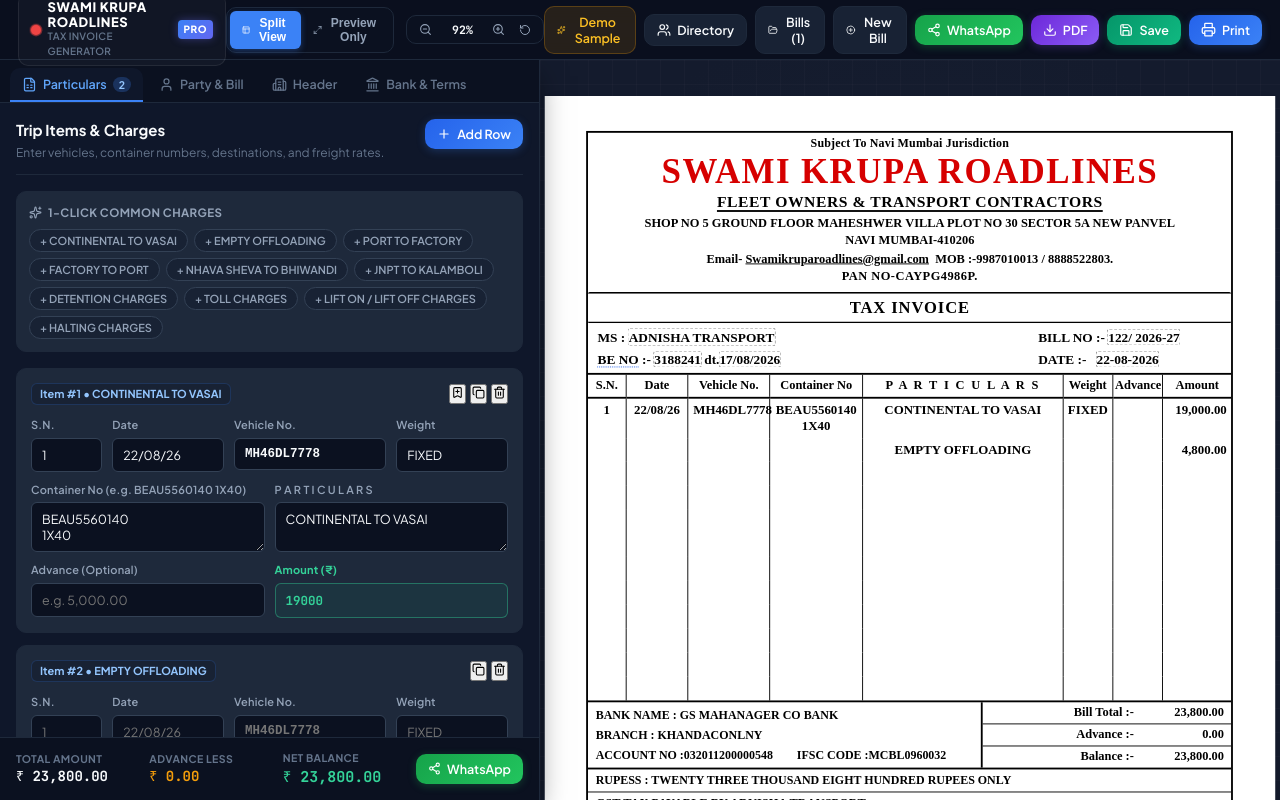
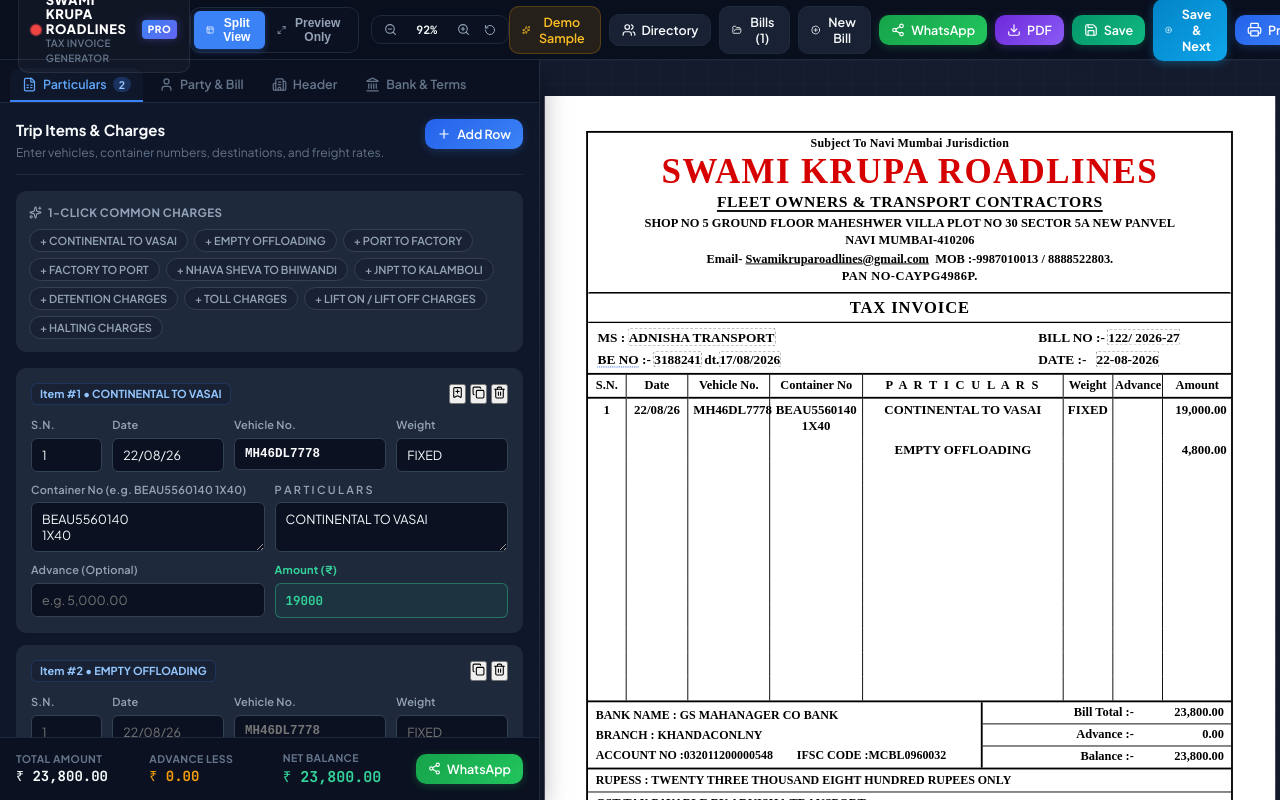
Before and after one commit to sudaaher74-ctrl/Swami-krupa-roadlines, a React (Vite) app: page / in a window 1280 px wide. Built offline with nearby package versions, Linux system fonts and the light colour scheme.

Commit message:
feat: add automatic sequential bill numbering and Save & Next feature

```diff
--- a/src/App.tsx
+++ b/src/App.tsx
@@ -1,6 +1,7 @@
 import React, { useState, useEffect } from 'react';
 import type { InvoiceData, CustomerRecord, VehicleRecord } from './types/invoice';
 import { defaultInvoice, createNewInvoice } from './utils/defaultData';
+import { calculateNextBillNumber, recordBillSequenceNumber } from './utils/billNumberUtils';
 import { HeaderBar } from './components/HeaderBar';
 import { InvoiceDocument } from './components/InvoiceDocument';
 import { InvoiceEditor } from './components/InvoiceEditor';
@@ -110,6 +111,7 @@
   // Invoice Handlers
   const handleSaveInvoice = () => {
     const updated = { ...currentInvoice, updatedAt: new Date().toISOString() };
+    recordBillSequenceNumber(updated.billNo);
     const existingIndex = savedInvoices.findIndex((inv) => inv.id === updated.id);
 
     if (existingIndex >= 0) {
@@ -123,26 +125,44 @@
     }
   };
 
-  const handleNewInvoice = () => {
-    let nextNum = 123;
+  const handleSaveAndNextInvoice = () => {
+    const updated = { ...currentInvoice, updatedAt: new Date().toISOString() };
+    recordBillSequenceNumber(updated.billNo);
+
+    let updatedList = [...savedInvoices];
+    const existingIndex = savedInvoices.findIndex((inv) => inv.id === updated.id);
+    if (existingIndex >= 0) {
+      updatedList[existingIndex] = updated;
+    } else {
+      updatedList = [updated, ...savedInvoices];
+    }
+    setSavedInvoices(updatedList);
+
+    // Calculate next sequential bill number
+    const nextBillNo = calculateNextBillNumber(updatedList, updated);
+    recordBillSequenceNumber(nextBillNo);
+
+    const newInv = createNewInvoice(nextBillNo);
     try {
-      const highestMatch = savedInvoices
-        .map((inv) => {
-          const match = inv.billNo.match(/^(\d+)/);
-          return match ? parseInt(match[1], 10) : 0;
-        })
-        .filter((n) => !isNaN(n));
+      const savedComp = localStorage.getItem(LOCAL_STORAGE_KEY_COMPANY);
+      if (savedComp) newInv.company = JSON.parse(savedComp);
 
-      if (highestMatch.length > 0) {
-        nextNum = Math.max(...highestMatch) + 1;
-      }
-    } catch (e) {
-      nextNum = 123;
+      const savedBank = localStorage.getItem(LOCAL_STORAGE_KEY_BANK);
+      if (savedBank) newInv.bank = JSON.parse(savedBank);
+    } catch (e) {}
+
+    // Inherit the same reference document type (BE NO vs INVOICE NO) from current bill
+    if (currentInvoice.refDocType) {
+      newInv.refDocType = currentInvoice.refDocType;
     }
 
-    const currentYear = new Date().getFullYear();
-    const financialYear = `${currentYear}-${String(currentYear + 1).slice(-2)}`;
-    const newBillNo = `${nextNum}/ ${financialYear}`;
+    setCurrentInvoice(newInv);
+    showToast(`Saved #${updated.billNo}! Created Next Bill #${nextBillNo}`);
+  };
+
+  const handleNewInvoice = () => {
+    const newBillNo = calculateNextBillNumber(savedInvoices, currentInvoice);
+    recordBillSequenceNumber(newBillNo);
 
     const newInv = createNewInvoice(newBillNo);
 
@@ -153,6 +173,10 @@
       const savedBank = localStorage.getItem(LOCAL_STORAGE_KEY_BANK);
       if (savedBank) newInv.bank = JSON.parse(savedBank);
     } catch (e) {}
+
+    if (currentInvoice.refDocType) {
+      newInv.refDocType = currentInvoice.refDocType;
+    }
 
     setCurrentInvoice(newInv);
     showToast(`Created new Bill #${newBillNo}`);
@@ -342,6 +366,7 @@
       <HeaderBar
         onNewInvoice={handleNewInvoice}
         onSaveInvoice={handleSaveInvoice}
+        onSaveAndNextInvoice={handleSaveAndNextInvoice}
         onPrint={handlePrint}
         onDownloadPDF={handleDownloadPDF}
         onWhatsAppShare={handleWhatsAppShare}
@@ -369,6 +394,8 @@
               onSaveAsDefaultProfile={handleSaveAsDefaultProfile}
               customers={customers}
               vehicles={vehicles}
+              savedInvoices={savedInvoices}
+              onSaveAndNext={handleSaveAndNextInvoice}
               onQuickSaveCustomer={handleQuickSaveCustomer}
               onQuickSaveVehicle={handleQuickSaveVehicle}
               onOpenDirectoryModal={() => setIsDirectoryModalOpen(true)}
--- a/src/components/HeaderBar.tsx
+++ b/src/components/HeaderBar.tsx
@@ -18,6 +18,7 @@
 interface HeaderBarProps {
   onNewInvoice: () => void;
   onSaveInvoice: () => void;
+  onSaveAndNextInvoice?: () => void;
   onPrint: () => void;
   onDownloadPDF: () => void;
   onWhatsAppShare: () => void;
@@ -37,6 +38,7 @@
 export const HeaderBar: React.FC<HeaderBarProps> = ({
   onNewInvoice,
   onSaveInvoice,
+  onSaveAndNextInvoice,
   onPrint,
   onDownloadPDF,
   onWhatsAppShare,
@@ -172,6 +174,17 @@
           <Save size={14} /> Save
         </button>
 
+        {onSaveAndNextInvoice && (
+          <button
+            type="button"
+            className="btn-header btn-header-save-next"
+            onClick={onSaveAndNextInvoice}
+            title="Save this bill and immediately open next sequential bill"
+          >
+            <PlusCircle size={14} /> Save & Next
+          </button>
+        )}
+
         <button
           type="button"
           className="btn-header btn-header-print"
--- a/src/styles/app.css
+++ b/src/styles/app.css
@@ -320,6 +320,17 @@
 }
 .btn-header-save:hover {
   box-shadow: 0 4px 14px var(--accent-emerald-glow);
+}
+
+.btn-header-save-next {
+  background: linear-gradient(135deg, #0284c7, #0ea5e9);
+  color: #ffffff;
+  box-shadow: 0 2px 8px rgba(14, 165, 233, 0.35);
+  font-weight: 700;
+}
+.btn-header-save-next:hover {
+  box-shadow: 0 4px 14px rgba(14, 165, 233, 0.5);
+  background: linear-gradient(135deg, #0369a1, #38bdf8);
 }
 
 .btn-header-print {
--- /dev/null
+++ b/src/utils/billNumberUtils.ts
@@ -0,0 +1,82 @@
+import type { InvoiceData } from '../types/invoice';
+
+export const LOCAL_STORAGE_KEY_LAST_BILL_SEQ = 'swami_krupa_last_bill_seq_v1';
+
+/**
+ * Calculates current Indian Financial Year string (e.g., "2026-27")
+ * April 1 to March 31 cycle
+ */
+export function getCurrentFinancialYear(date: Date = new Date()): string {
+  const month = date.getMonth(); // 0 = Jan, 3 = April
+  const year = date.getFullYear();
+  const startYear = month >= 3 ? year : year - 1;
+  const endYear = String(startYear + 1).slice(-2);
+  return `${startYear}-${endYear}`;
+}
+
+/**
+ * Extracts integer sequence prefix from bill number (e.g., "122/ 2026-27" -> 122, "123" -> 123)
+ */
+export function extractBillSequenceNumber(billNo?: string): number {
+  if (!billNo) return 0;
+  const match = billNo.trim().match(/^(\d+)/);
+  return match ? parseInt(match[1], 10) : 0;
+}
+
+/**
+ * Gets the stored highest bill sequence number from localStorage
+ */
+export function getStoredLastBillSeq(): number {
+  try {
+    const val = localStorage.getItem(LOCAL_STORAGE_KEY_LAST_BILL_SEQ);
+    return val ? parseInt(val, 10) || 0 : 0;
+  } catch (e) {
+    return 0;
+  }
+}
+
+/**
+ * Updates the stored highest bill sequence number in localStorage
+ */
+export function recordBillSequenceNumber(seqOrBillNo: number | string): void {
+  try {
+    const seq = typeof seqOrBillNo === 'number' ? seqOrBillNo : extractBillSequenceNumber(seqOrBillNo);
+    if (seq > 0) {
+      const currentHighest = getStoredLastBillSeq();
+      if (seq > currentHighest) {
+        localStorage.setItem(LOCAL_STORAGE_KEY_LAST_BILL_SEQ, String(seq));
+      }
+    }
+  } catch (e) {
+    console.error('Failed to store last bill sequence', e);
+  }
+}
+
+/**
+ * Computes the next sequential bill number string (e.g. "123/ 2026-27")
+ */
+export function calculateNextBillNumber(
+  savedInvoices: InvoiceData[] = [],
+  currentInvoice?: InvoiceData
+): string {
+  const fy = getCurrentFinancialYear();
+  let maxSeq = getStoredLastBillSeq();
+
+  for (const inv of savedInvoices) {
+    const seq = extractBillSequenceNumber(inv.billNo);
+    if (seq > maxSeq) {
+      maxSeq = seq;
+    }
+  }
+
+  if (currentInvoice) {
+    const seq = extractBillSequenceNumber(currentInvoice.billNo);
+    if (seq > maxSeq) {
+      maxSeq = seq;
+    }
+  }
+
+  // If no prior sequence exists, start at 122 (sample default) or 123
+  const nextSeq = maxSeq > 0 ? maxSeq + 1 : 123;
+  return `${nextSeq}/ ${fy}`;
+}
--- a/src/utils/defaultData.ts
+++ b/src/utils/defaultData.ts
@@ -1,4 +1,5 @@
 import type { InvoiceData, CompanyProfile, BankDetails } from '../types/invoice';
+import { getCurrentFinancialYear } from './billNumberUtils';
 
 export const defaultCompanyProfile: CompanyProfile = {
   jurisdiction: 'Subject To Navi Mumbai Jurisdiction',
@@ -78,7 +79,7 @@
     id: 'inv-' + Date.now(),
     title: 'TAX INVOICE',
     clientName: '',
-    billNo: billNumber || `101/ ${yyyy}-${String(yyyy + 1).slice(-2)}`,
+    billNo: billNumber || `123/ ${getCurrentFinancialYear(today)}`,
     date: formattedDate,
     beNo: '',
     beDate: formattedDate,
```
Also changed, not shown: src/components/InvoiceEditor.tsx (+38 -8 lines).
